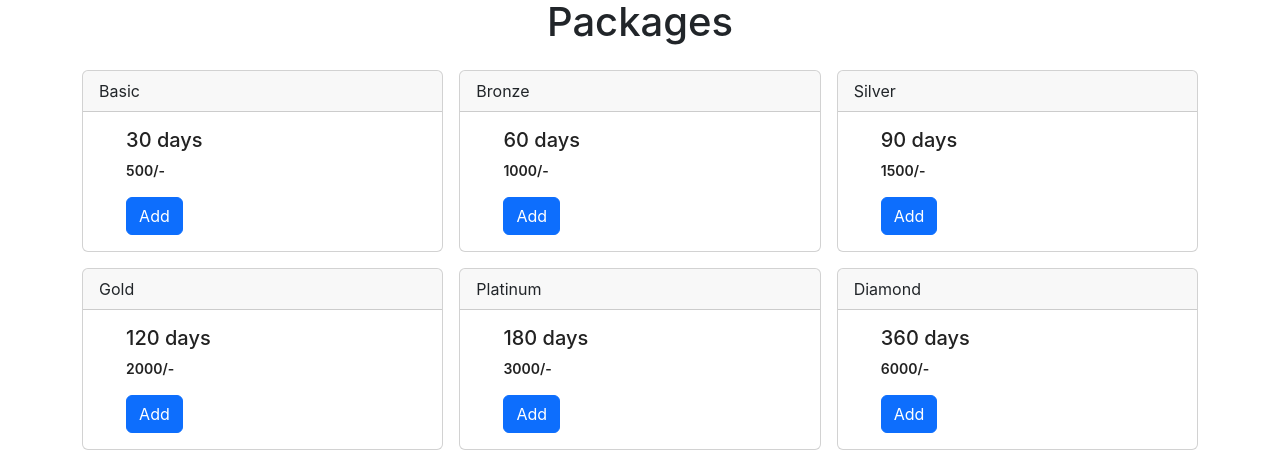
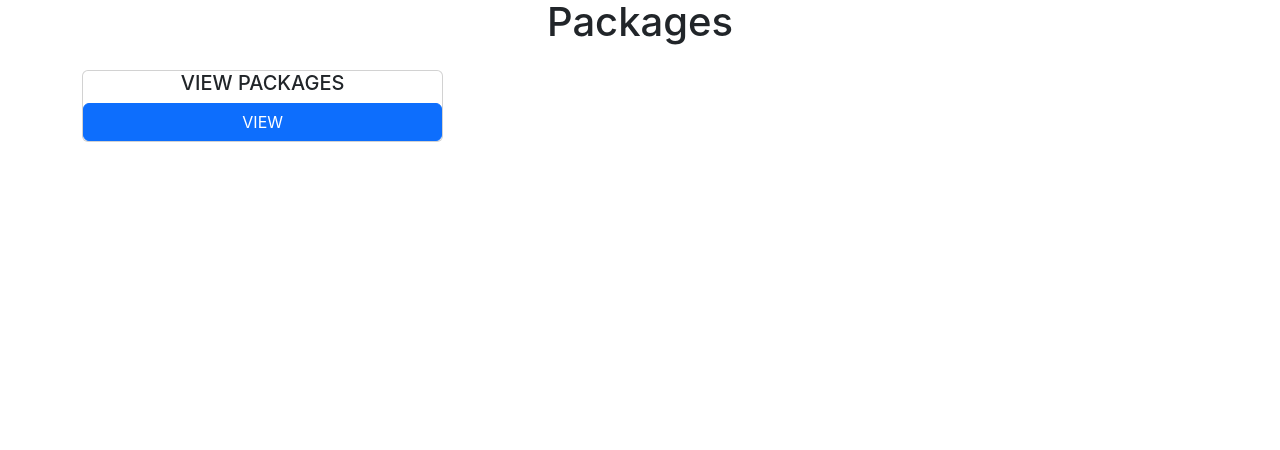
Before and after one commit to amaldevk/FitFusion-frontend-react, a React (Create React App) app: page /userhome in a window 1280 px wide. Shown: the part 818-1268 px from the top of the page. After the commit the page ends 960 px from the top, so only its background shows below. Built offline with nearby package versions, Linux system fonts and the light colour scheme.

Commit message:
change in userhomepage

```diff
--- a/src/components/UserHomepage.jsx
+++ b/src/components/UserHomepage.jsx
@@ -1,5 +1,6 @@
 import React from 'react'
 import UserNavbar from './UserNavbar'
+import { Link } from 'react-router-dom'
 const UserHomepage = () => {
   return (
     <div>
@@ -49,65 +50,13 @@ const UserHomepage = () => {
                         <div className="row g-3">
                         <center><b><h1>Packages</h1></b></center>
                             <div className="col col-12 col-sm-4 col-md-4 col-lg-4 col-xl-4 col-xxl-4">
-                                <div className="card">
-                                    <div className="card-header">Basic</div>
-                                    <div className="card-body">
-                                        <h5 className="card-title">30 days</h5>
-                                        <p className="card-text">500/-</p>
-                                        <a href="#" className="btn btn-primary">Add</a>
-                                    </div>
-                                </div>
+                            <div class="card text-center">
+                                    <h5 class="card-title">VIEW PACKAGES</h5>
+                                    <Link to="/viewpackage" class="btn btn-primary">VIEW</Link>
                             </div>
-                            <div className="col col-12 col-sm-4 col-md-4 col-lg-4 col-xl-4 col-xxl-4">
-                                <div className="card">
-                                    <div className="card-header">Bronze</div>
-                                    <div className="card-body">
-                                        <h5 className="card-title">60 days</h5>
-                                        <p className="card-text">1000/-</p>
-                                        <a href="#" className="btn btn-primary">Add</a>
-                                    </div>
-                                </div>
                             </div>
-                            <div className="col col-12 col-sm-4 col-md-4 col-lg-4 col-xl-4 col-xxl-4">
-                                <div className="card" >
-                                    <div className="card-header">Silver</div>
-                                    <div className="card-body">
-                                        <h5 className="card-title">90 days</h5>
-                                        <p className="card-text">1500/-</p>
-                                        <a href="#" className="btn btn-primary">Add</a>
-                                    </div>
-                                </div>
-                            </div>
-                            <div className="col col-12 col-sm-4 col-md-4 col-lg-4 col-xl-4 col-xxl-4">
-                                <div className="card" >
-                                    <div className="card-header">Gold</div>
-                                    <div className="card-body">
-                                        <h5 className="card-title">120 days</h5>
-                                        <p className="card-text">2000/-</p>
-                                        <a href="#" className="btn btn-primary">Add</a>
-                                    </div>
-                                </div>
-                            </div>
-                            <div className="col col-12 col-sm-4 col-md-4 col-lg-4 col-xl-4 col-xxl-4">
-                                <div className="card" >
-                                    <div className="card-header">Platinum</div>
-                                    <div className="card-body">
-                                        <h5 className="card-title">180 days</h5>
-                                        <p className="card-text">3000/-</p>
-                                        <a href="#" className="btn btn-primary">Add</a>
-                                    </div>
-                                </div>
-                            </div>
-                            <div className="col col-12 col-sm-4 col-md-4 col-lg-4 col-xl-4 col-xxl-4">
-                                <div className="card" >
-                                    <div className="card-header">Diamond</div>
-                                    <div className="card-body">
-                                        <h5 className="card-title">360 days</h5>
-                                        <p className="card-text">6000/-</p>
-                                        <a href="#" className="btn btn-primary">Add</a>
-                                    </div>
-                                </div>
-                            </div>
+
+
                         </div>
                     </div>
                 </div>
```
